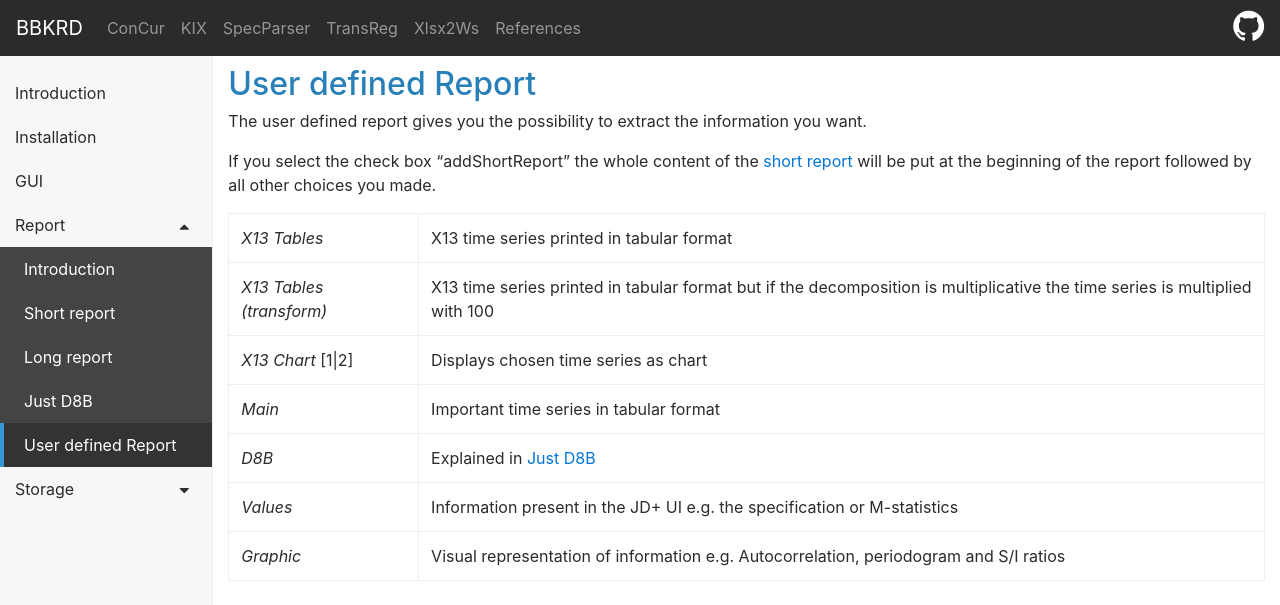
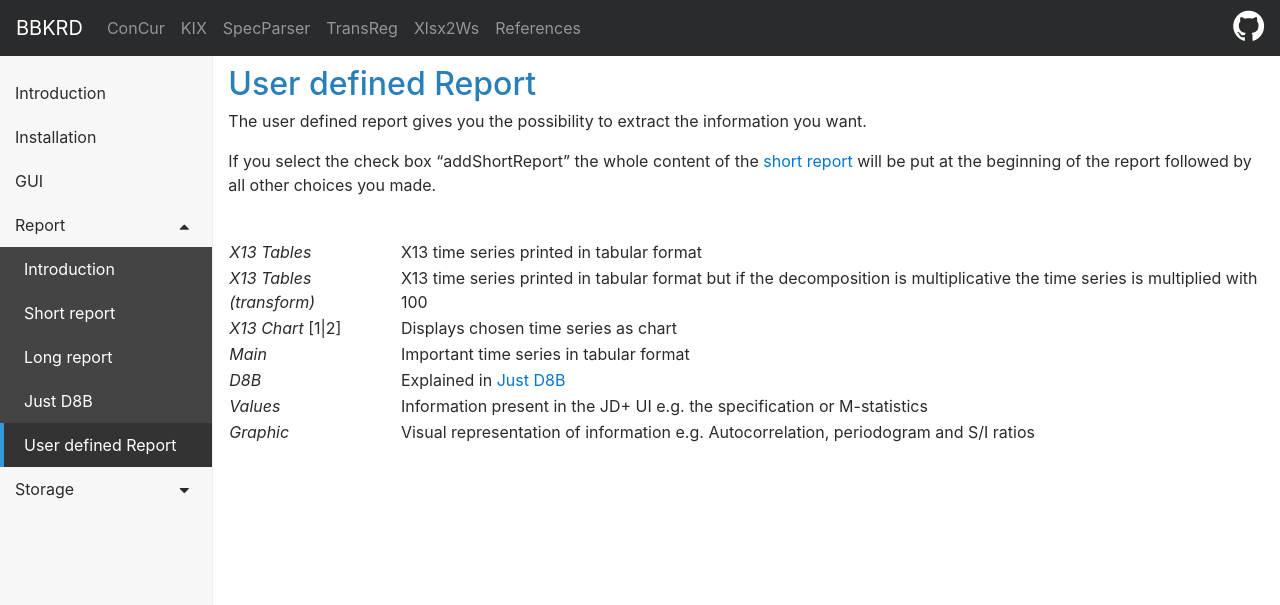
Before and after one commit to bbkrd/bbkrd.github.io, a Jekyll site: the page built from pages/concur/report/userdefined.md, in a window 1280 px wide. Shown: the top 605 px of the page. Built offline with Jekyll 4.4.1, drawn with Linux system fonts in a browser that asks for light colours; nearby versions of some CDN libraries.

Commit message:
Update userdefined.md
Fix Table Display

```diff
--- a/pages/concur/report/userdefined.md
+++ b/pages/concur/report/userdefined.md
@@ -10,7 +10,8 @@ The user defined report gives you the possibility to extract the information you
 
 If you select the check box "addShortReport" the whole content of the [short report](./short) will be put at the beginning of the report followed by all other choices you made.
 
-{: .table .table-bordered}
+|||
+|---|---|
 | *X13 Tables* | X13 time series printed in tabular format |
 | *X13 Tables (transform)* | X13 time series printed in tabular format but if the decomposition is multiplicative the time series is multiplied with 100|
 | *X13 Chart* [1\|2]| Displays chosen time series as chart |
```
